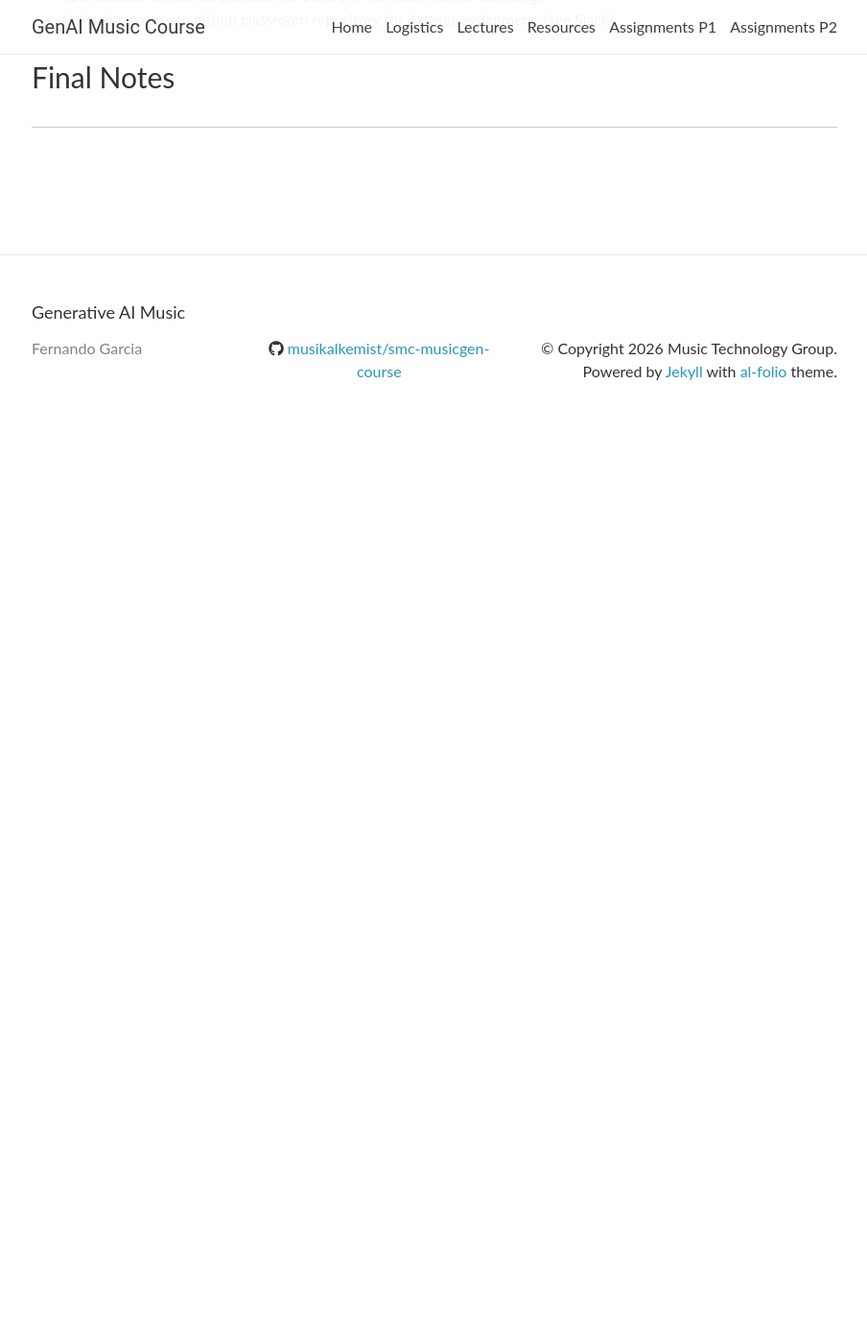
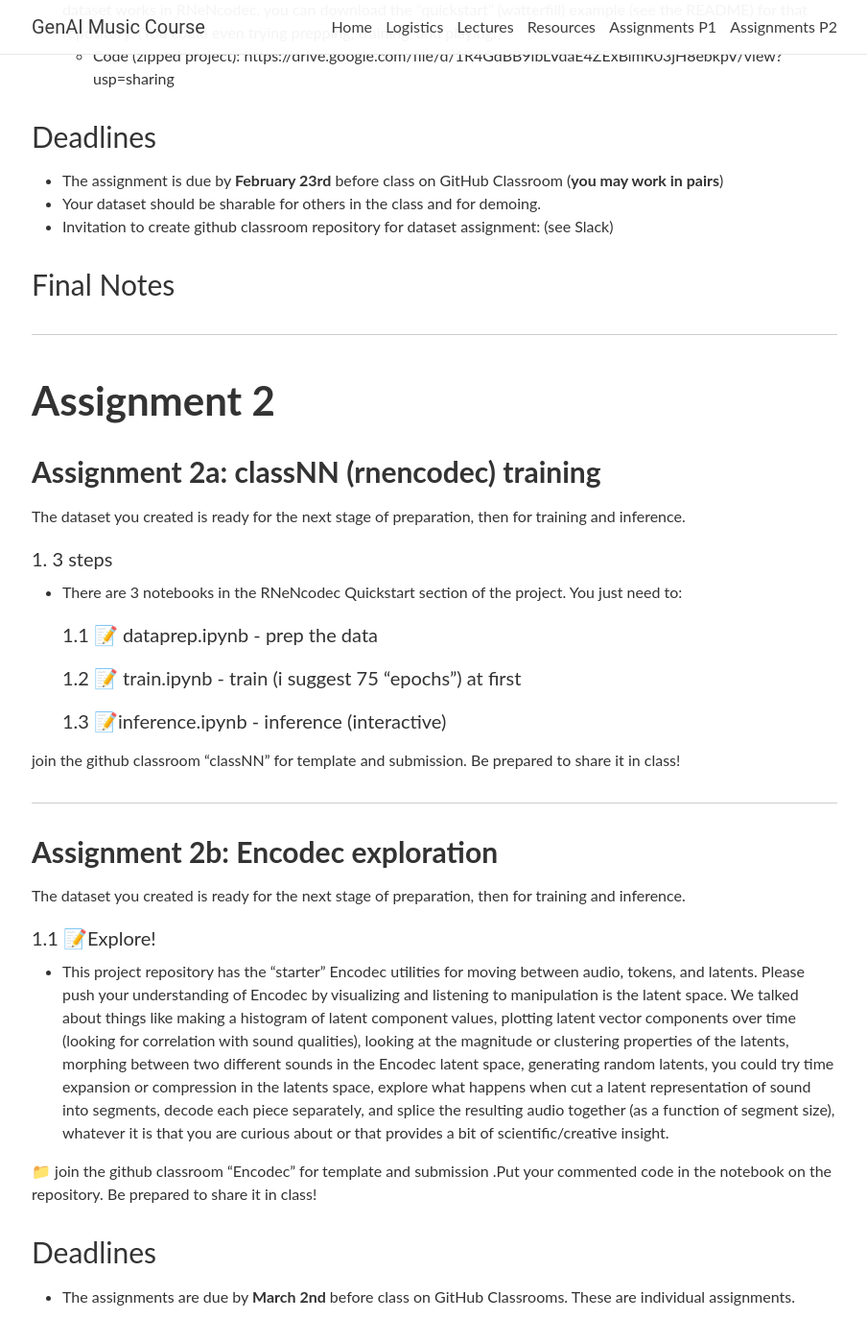
Before and after one commit to upf-smc-genai-music/upf-smc-genai-music.github.io, a Jekyll site: the page built from _pages/assignments_pt2.md, in a window 1280 px wide and 1400 px high, scrolled down 3872 px. Shown: the whole window at 96% size, without its empty margins (187-1091 px from the left). Built offline with Jekyll 4.4.1, drawn with Linux system fonts in a browser that asks for light colours; nearby versions of some CDN libraries; comment, search, counter and statistics services are not loaded; before the commit the page ends 4332 px from its top, so only the background shows below that; some of the changed text lies outside the part shown.

Commit message:
assignment 2a, 2b

````diff
--- a/_pages/assignments_pt2.md
+++ b/_pages/assignments_pt2.md
@@ -126,7 +126,6 @@ dataset_folder/
 ```
 
 
-
 #### 3. Other considerations
 
 Sound textures can be recorded or generated using any appropriate technology. Some ideas:
@@ -155,3 +154,31 @@ Sound textures can be recorded or generated using any appropriate technology. So
 ### Final Notes
 
 ---
+## **Assignment 2**
+
+### **Assignment 2a: classNN (rnencodec) training**
+
+The dataset you created is ready for the next stage of preparation, then for training and inference.
+
+#### 1. 3 steps
+* There are 3 notebooks in the RNeNcodec Quickstart section of the project. You just need to:
+#### 1.1 📝 dataprep.ipynb -  prep the data
+#### 1.2 📝 train.ipynb -  train (i suggest 75 "epochs") at first
+#### 1.3 📝inference.ipynb -  inference (interactive)
+
+join the github classroom "classNN" for template and submission. Be prepared to share it in class!
+
+
+---
+### **Assignment 2b: Encodec exploration**
+
+The dataset you created is ready for the next stage of preparation, then for training and inference.
+
+#### 1.1 📝Explore!
+* This project repository has the "starter" Encodec utilities for moving between audio, tokens, and latents. Please push your understanding of Encodec by visualizing and listening to manipulation is the latent space. We talked about things like making a histogram of latent component values, plotting latent vector components over time (looking for correlation with sound qualities), looking at the magnitude or clustering properties of the latents, morphing between two different sounds in the Encodec latent space, generating random latents, you could try time expansion or compression in the latents space, explore what happens when cut a latent representation of sound into segments, decode each piece separately, and splice the resulting audio together (as a function of segment size), whatever it is that you are curious about or that provides a bit of scientific/creative insight.
+
+📁 join the github classroom "Encodec" for template and submission .Put your commented code in the notebook on the repository. Be prepared to share it in class!
+
+### Deadlines
+
+* The assignments are due by **March 2nd** before class on GitHub Classrooms. These are individual assignments.
````
